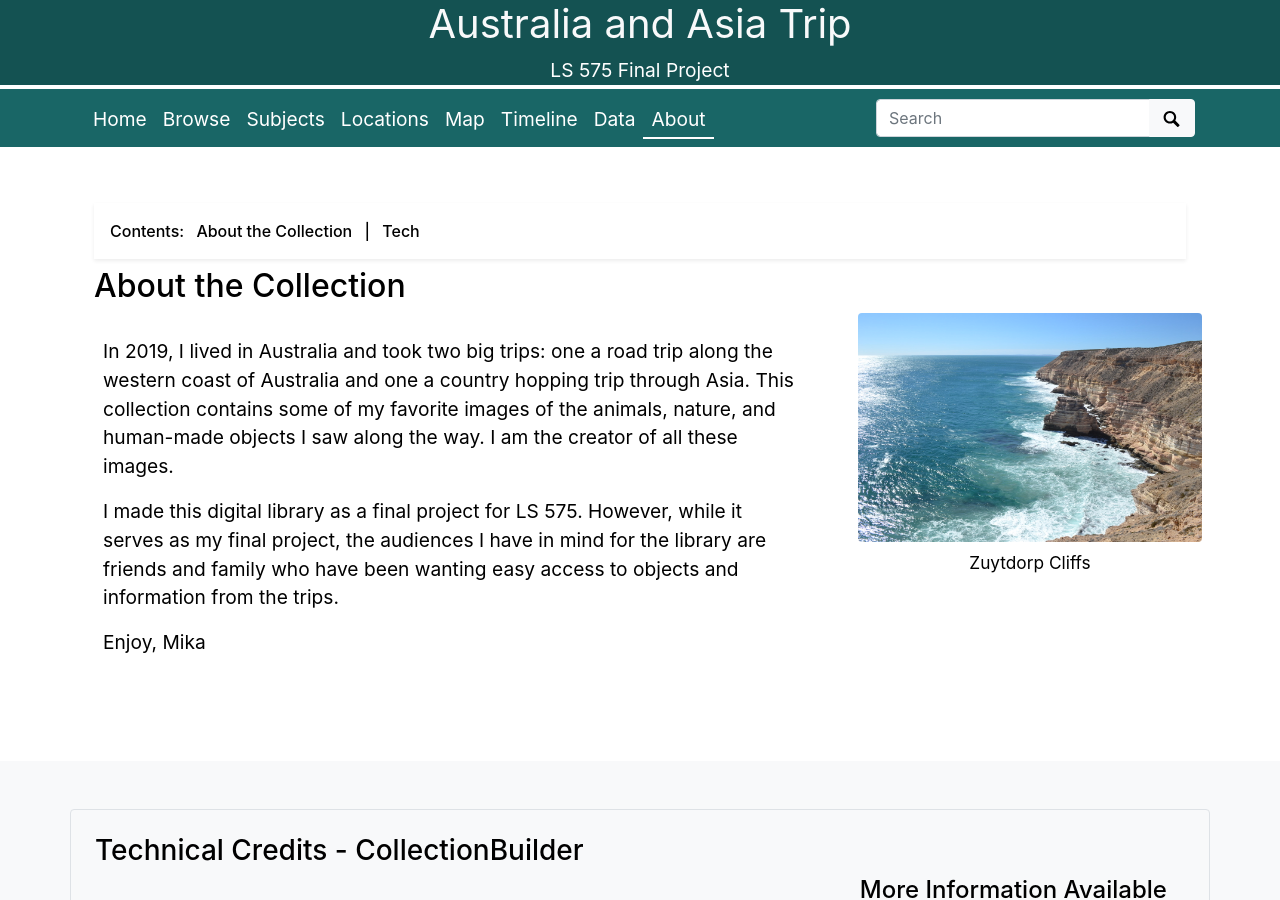
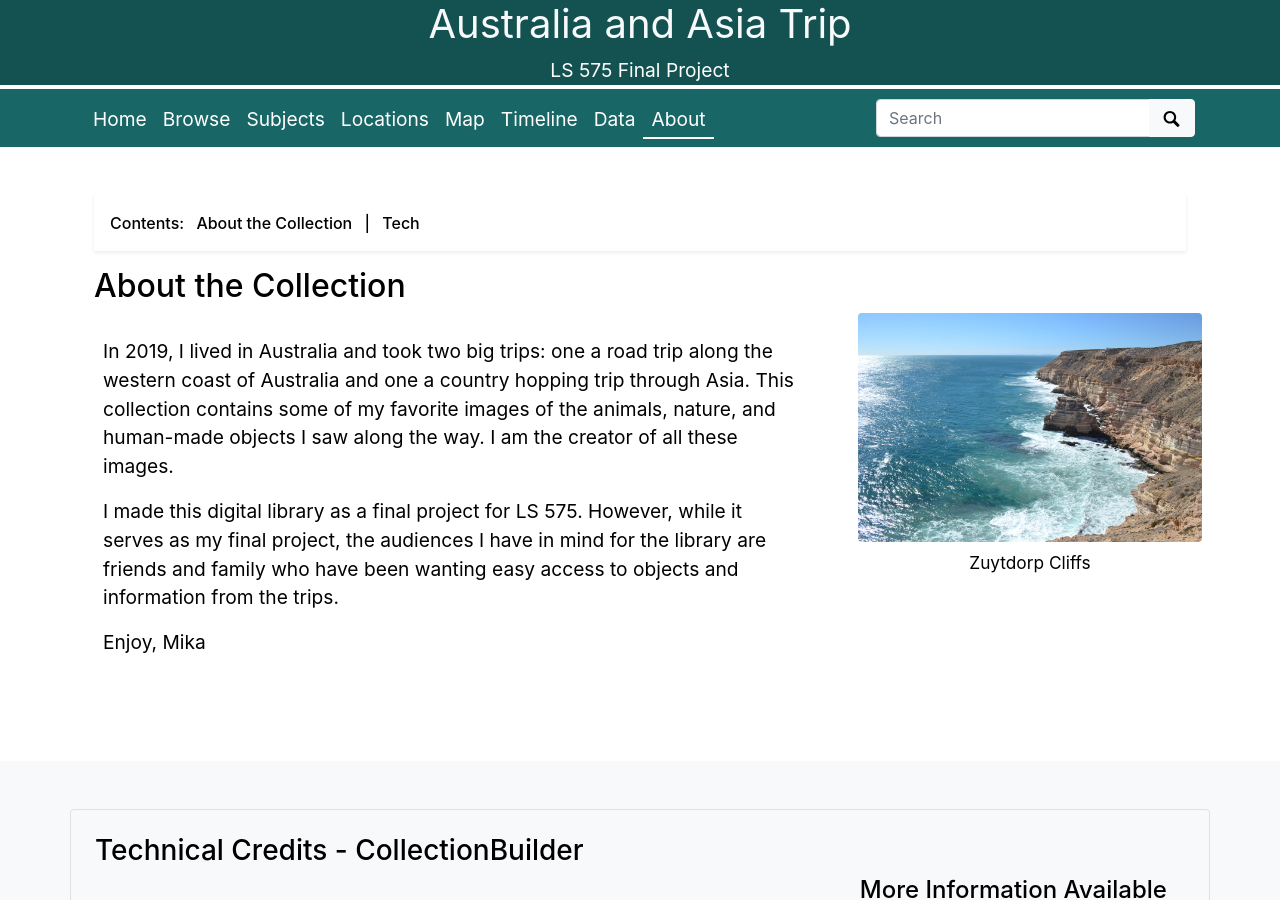
Before and after one commit to mikasmith97/final.github.io, a Jekyll site: the page built from pages/about.md, in a window 1280 px wide and 900 px high. Built offline with Jekyll 4.4.1, drawn with Linux system fonts in a browser that asks for light colours.

Commit message:
Update about.html

```diff
--- a/_layouts/about.html
+++ b/_layouts/about.html
@@ -2,9 +2,10 @@
 layout: default
 ---
 
-<div class="container-fluid mt-1 mb-n3 p-4 ">
-    <div class="container mt-1 p-4">
+<div class="container-fluid mt-0 mb-n3 p-4 ">
+    <div class="container mt-0 p-4">
         {% include feature/nav-menu.html sections="About the Collection" %}
+        <p></p>
         <h2>About the Collection</h2>
         <div class="row my-2 justify-content-center">
             <div class="col-md-8 p-4">
```
